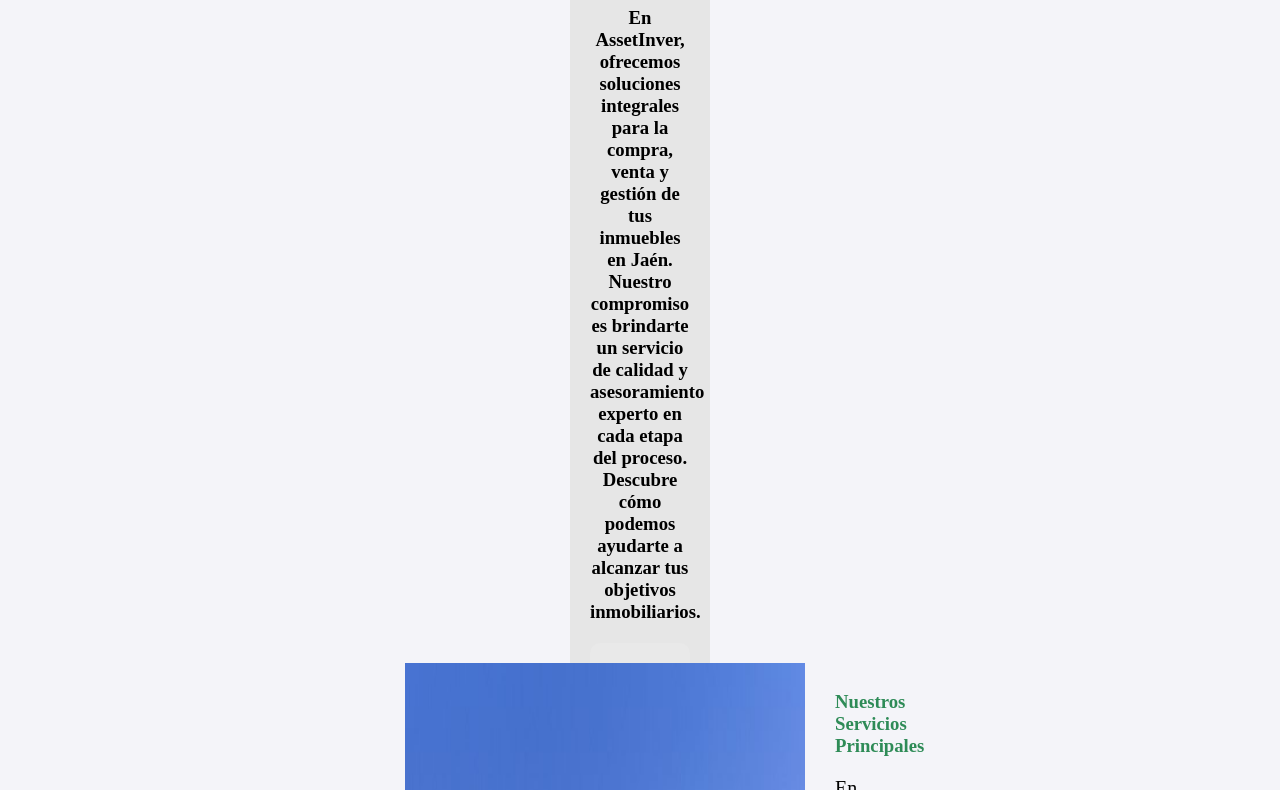
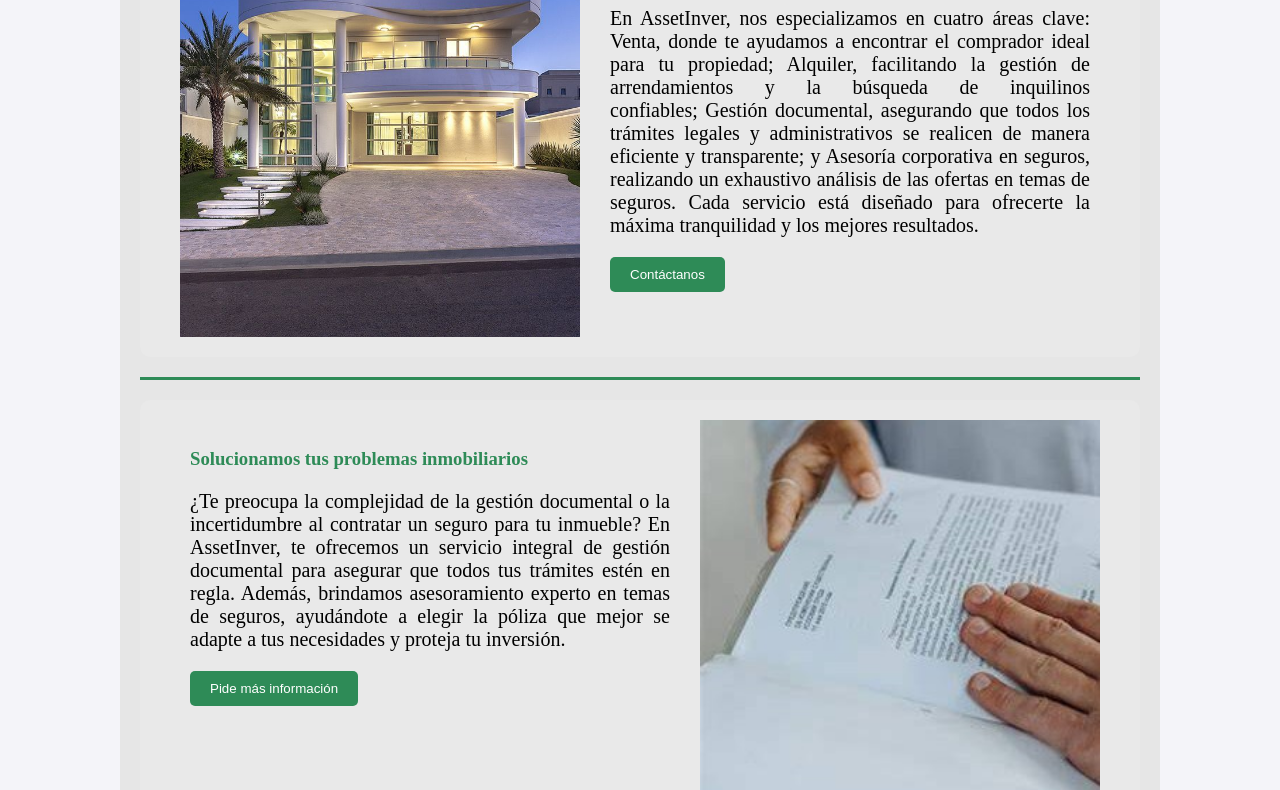
Before and after one commit to assetinver/assetinver.github.io, a plain HTML site: page servicios.html in a window 1280 px wide. Shown: the part 756-1546 px from the top of the page. Drawn offline with Linux system fonts and the light colour scheme.

Commit message:
Update servicios.html

```diff
--- a/servicios.html
+++ b/servicios.html
@@ -19,7 +19,7 @@
 .contenido {
 background: #E6E6E6;
 width: 100%;
-max-width: 100px;
+max-width: 1000px;
 margin: 40px auto;
 padding: 20px;
 border-radius: 15px;
```
